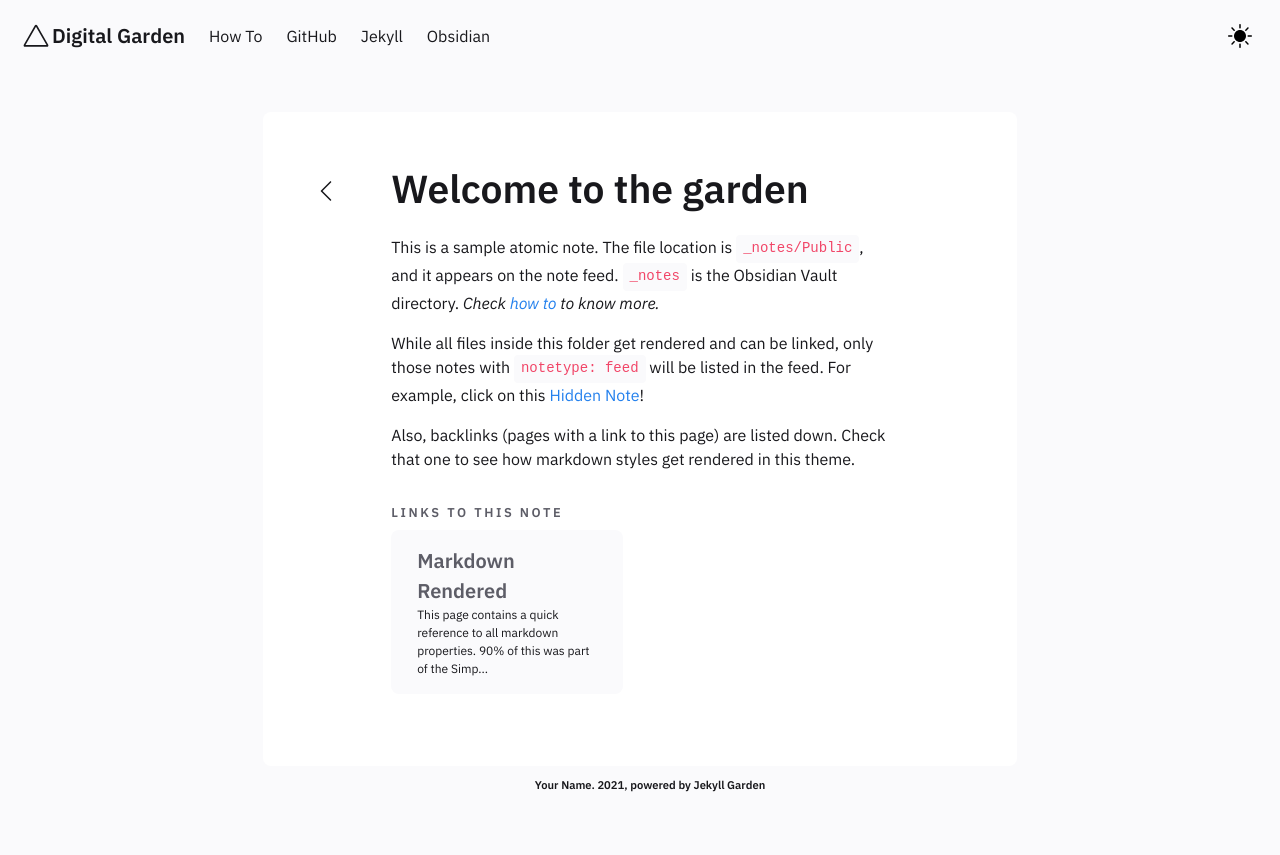
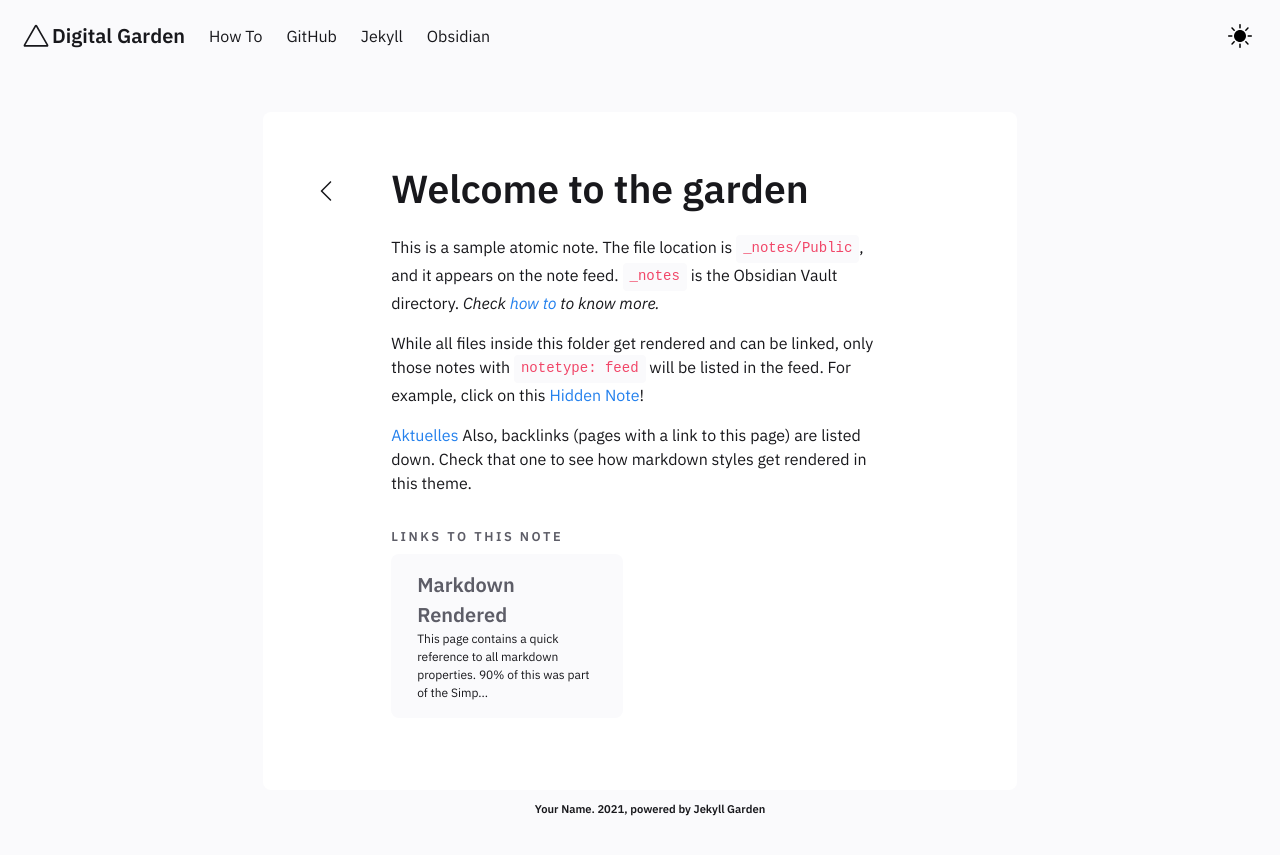
Before and after one commit to semikras/jekyll.obsidian, a Jekyll site: the page built from _notes/Public/Welcome to the garden.md, in a window 1280 px wide. Shown: the top 855 px of the page. Built offline with Jekyll 4.4.1, drawn with Linux system fonts in a browser that asks for light colours.

Commit message:
bearbeitet

```diff
--- a/_notes/Public/Welcome to the garden.md
+++ b/_notes/Public/Welcome to the garden.md
@@ -8,4 +8,5 @@ This is a sample atomic note. The file location is `_notes/Public`, and it appea
 
 While all files inside this folder get rendered and can be linked, only those notes with `notetype: feed` will be listed in the feed. For example, click on this [[Hidden Note]]!
 
+[[Aktuelles]]
 Also, backlinks (pages with a link to this page) are listed down. Check that one to see how markdown styles get rendered in this theme.
```
Also changed, not shown: _notes/Public/Aktuelles.md (+2 -0 lines).
